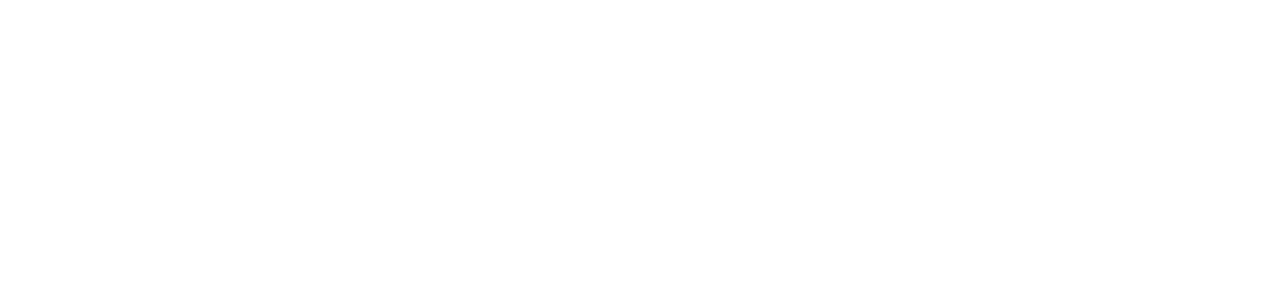
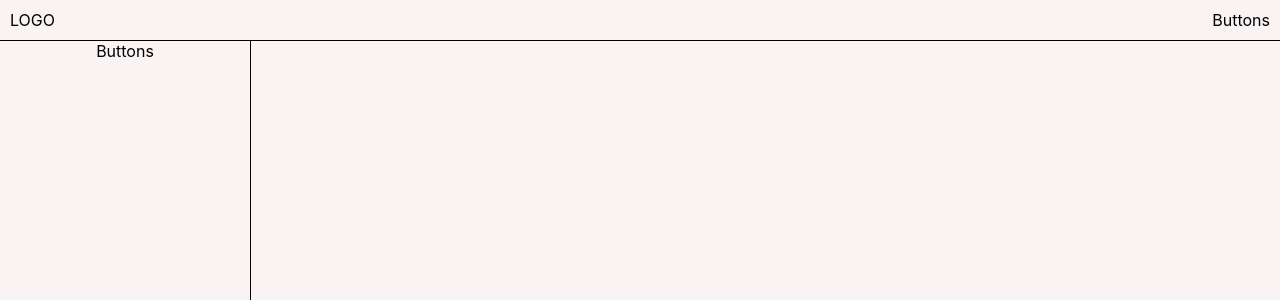
Before and after one commit to OCABOD/ReportSiteFromACOBOD, a React (Create React App) app: page / in a window 1280 px wide. Shown: the top 300 px of the page. Built offline with nearby package versions, Linux system fonts and the light colour scheme.

Commit message:
Add layout

```diff
--- a/src/App.jsx
+++ b/src/App.tsx
@@ -1,11 +1,15 @@
 import React from 'react';
 
 import './App.css';
+import Layout from './components/layout/Layout';
 
 function App() {
 
   return (
-    <div>
+    <div className="App">
+      <Layout>
+
+      </Layout>
     </div>
   )
 }
--- /dev/null
+++ b/src/components/header/Header.tsx
@@ -0,0 +1,21 @@
+import React from 'react';
+
+import './header.scss';
+
+interface IProps {
+
+}
+
+interface IState {
+
+}
+
+export default class Header extends React.Component<IProps, IState> {
+
+	render() {
+		return (<div className="header">
+			<div>LOGO</div>
+			<div>Buttons</div>
+		</div>)
+	}
+}
--- /dev/null
+++ b/src/components/header/header.scss
@@ -0,0 +1,9 @@
+$headerSpace: 10px;
+.header {
+    width: calc(100vw - ($headerSpace * 2));
+    display: flex;
+    flex-direction: row;
+    justify-content: space-between;
+    padding: $headerSpace;
+    border-bottom: 1px solid black;
+}
--- /dev/null
+++ b/src/components/layout/Layout.tsx
@@ -0,0 +1,28 @@
+import React from 'react';
+import Header from '../header/Header';
+import Sidebar from '../sidebar/Sidebar';
+
+import './layout.scss';
+
+interface IProps {
+
+}
+
+interface IState {
+
+}
+
+export default class Layout extends React.Component<IProps, IState> {
+
+	render() {
+		return (<div className="layout">
+			<div className="headerComponent">
+				<Header />
+			</div>
+			<div className="content">
+				<Sidebar />
+				<div>{this.props.children}</div>
+			</div>
+		</div>)
+	}
+}
--- /dev/null
+++ b/src/components/layout/layout.scss
@@ -0,0 +1,20 @@
+.layout {
+    display: flex;
+    flex-direction: column;
+    width: 100%;
+    height: inherit;
+}
+
+.content {
+    display: flex;
+    flex-direction: row;
+    flex-grow: auto;
+    flex-shrink: 1;
+    flex-basis: 1;
+}
+
+.headerComponent {
+    flex-grow: 0;
+    flex-shrink: 1;
+    flex-basis: 1;
+}
--- /dev/null
+++ b/src/components/sidebar/Sidebar.tsx
@@ -0,0 +1,20 @@
+import React from 'react';
+
+import './sidebar.scss';
+
+interface IProps {
+
+}
+
+interface IState {
+
+}
+
+export default class Sidebar extends React.Component<IProps, IState> {
+
+	render() {
+		return (<div className="sidebar">
+			Buttons
+		</div>)
+	}
+}
--- /dev/null
+++ b/src/components/sidebar/sidebar.scss
@@ -0,0 +1,5 @@
+.sidebar {
+    width: 250px;
+    border-right: 1px solid black;
+    height: calc(100vh - 43px);
+}
--- /dev/null
+++ b/src/main.scss
@@ -0,0 +1,5 @@
+$mainColor: #080357;
+$secondaryColor: #ff9f1c;
+$thirdColor: #ffc15e;
+$fourthColor: #f5ff90;
+$fifthColor: #d6ffb7;
```
Also changed, not shown: 1 other file (tests, documents, lock files or other folders).
